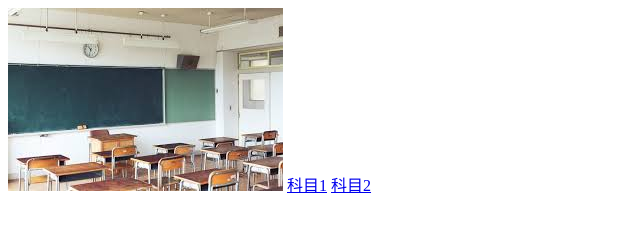
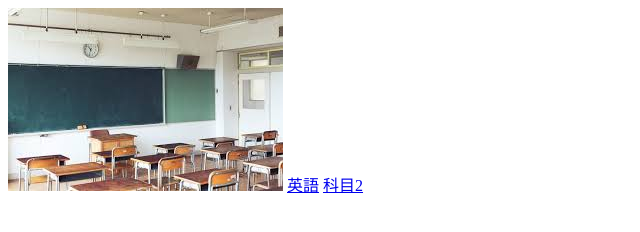
Before and after one commit to sei16316/course-introduction, a plain HTML site: page index.html in a window 1280 px wide. Shown: the full height of the page, 0-640 px from the left. Drawn offline with Linux system fonts and the light colour scheme.

Commit message:
indexの変更

```diff
--- a/index.html
+++ b/index.html
@@ -7,7 +7,7 @@
 </head>
 <body>
     <img src="img/ダウンロード.jpg" alt="">
-    <a href="subjectA.html">科目1</a>
+    <a href="subjectA.html">英語</a>
     <a href="#">科目2</a>
 </body>
 </html>
```
